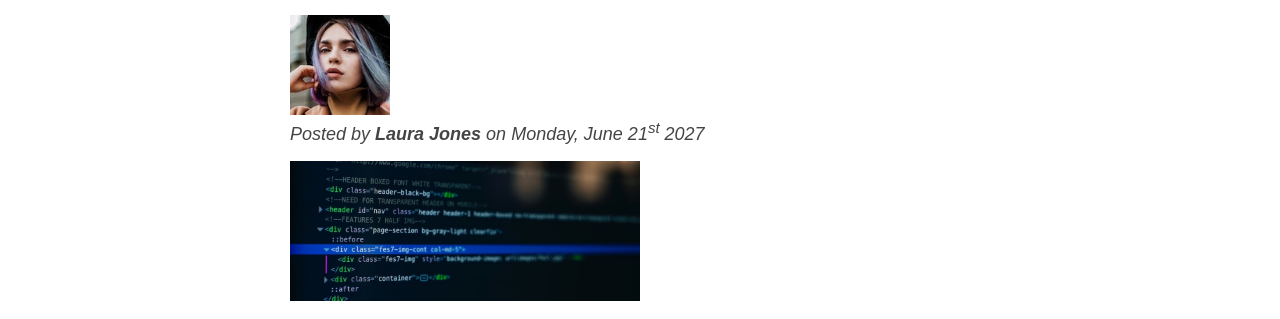
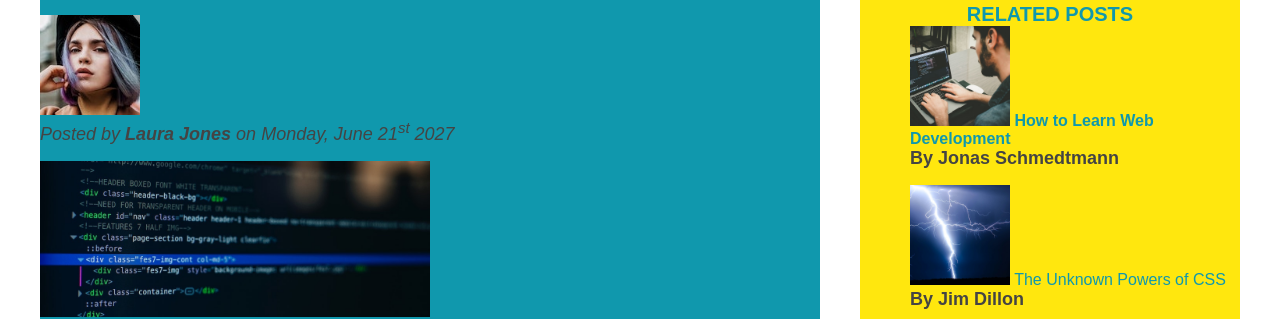
Before and after one commit to aka-bisht/webDev, a plain HTML site: page html_mini/index.html in a window 1280 px wide. Shown: the part 249-568 px from the top of the page. Drawn offline with Linux system fonts and the light colour scheme.

Commit message:
added floats

```diff
--- a/html_mini/index.html
+++ b/html_mini/index.html
@@ -21,7 +21,7 @@
       </nav>
     </header>
 
-    <main>
+    <main class="main">
       <header class="post-header">
         <h2>The Basic Language of the Web: HTML</h2>
 
@@ -95,7 +95,7 @@
       <p>Hopefully you learned something new here. See you next time!</p>
     </main>
 
-    <aside>
+    <aside class="aside-related">
       <h4>Related Posts</h4>
 
       <ul class="related">
--- a/html_mini/style.css
+++ b/html_mini/style.css
@@ -9,7 +9,7 @@ body {
 }
 
 .container {
-  width: 700px;
+  width: 1200px;
   margin: 0 auto;
   position: relative;
 }
@@ -177,3 +177,21 @@ button {
   bottom: 0;
   right: 0;
 }
+
+/* Floats */
+
+main {
+  background-color: #1098ad;
+  width: 780px;
+  float: left;
+}
+
+aside {
+  background-color: #ffe70e;
+  width: 380px;
+  float: right;
+}
+
+footer {
+  clear: both;
+}
```
